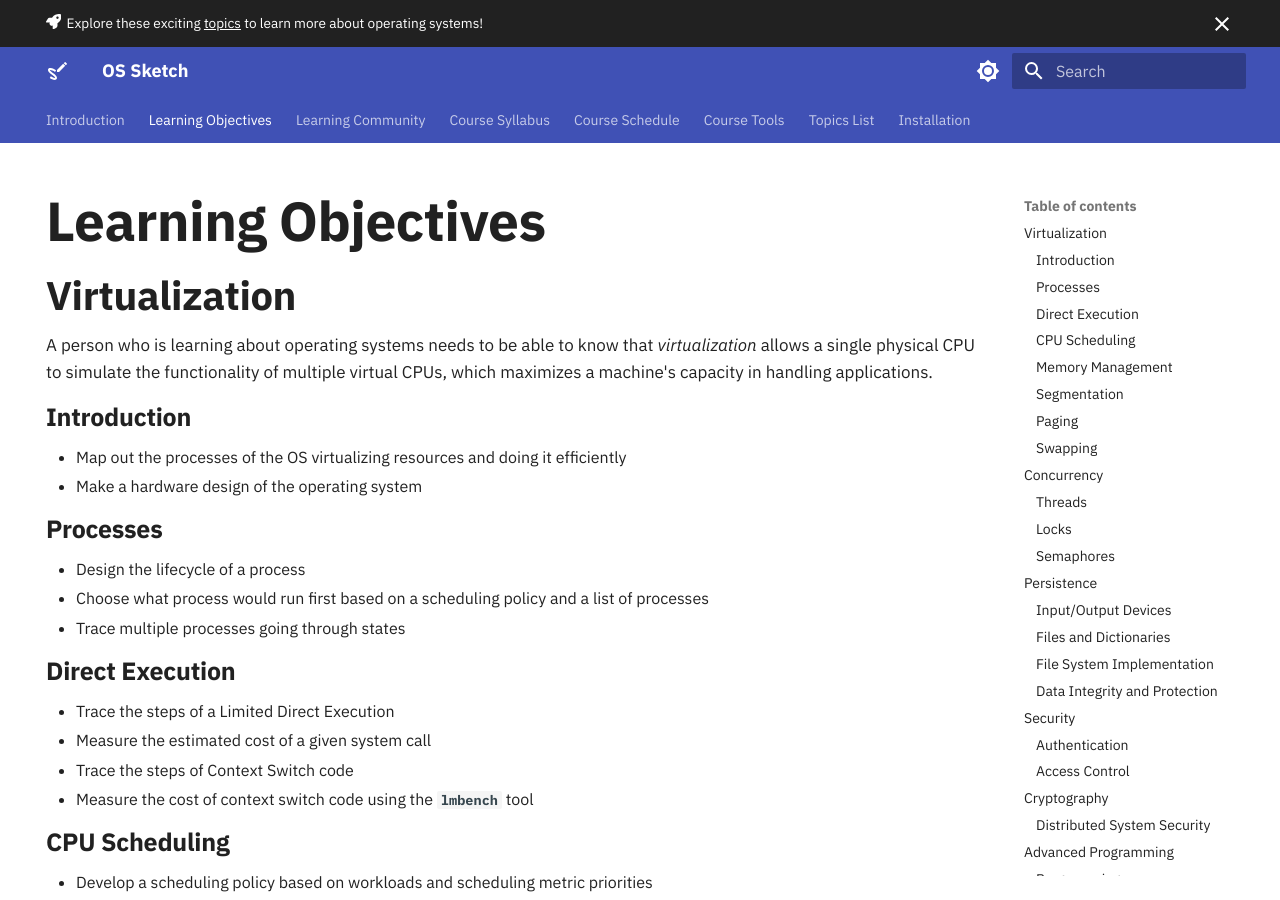
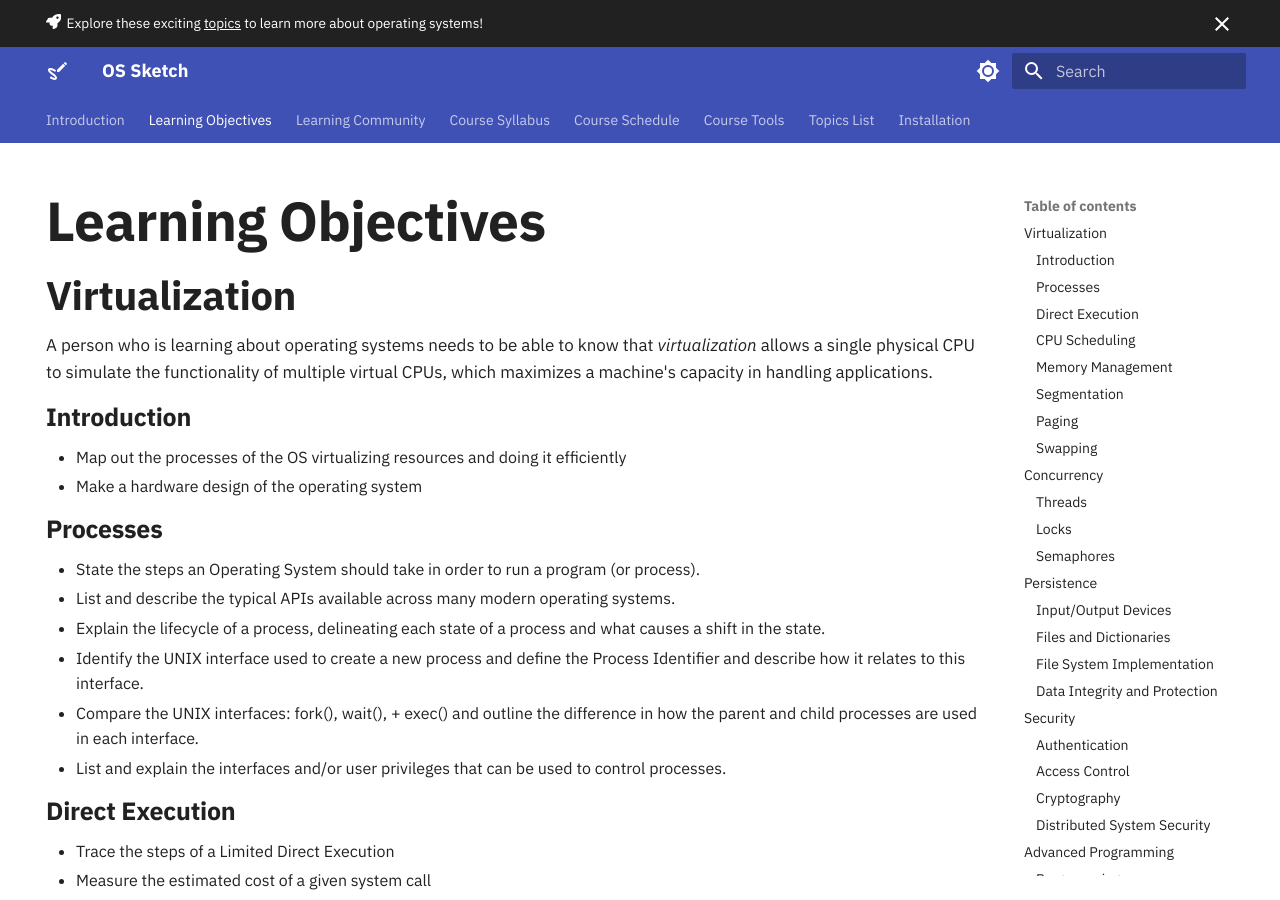
Before and after one commit to OS-Sketch/www.os-sketch.com, an MkDocs documentation site: the page built from docs/operating-systems/learning-objectives.md, in a window 1280 px wide and 900 px high. Built offline with MkDocs 1.6.1 and Material for MkDocs 9.7.7, drawn with Linux system fonts in a browser that asks for light colours.

Commit message:
adding last minute changes to processes section + heading level

```diff
--- a/docs/operating-systems/learning-objectives.md
+++ b/docs/operating-systems/learning-objectives.md
@@ -36,9 +36,12 @@
 
 ### Processes
 
-- Design the lifecycle of a process
-- Choose what process would run first based on a scheduling policy and a list of processes
-- Trace multiple processes going through states
+- State the steps an Operating System should take in order to run a program (or process).
+- List and describe the typical APIs available across many modern operating systems.
+- Explain the lifecycle of a process, delineating each state of a process and what causes a shift in the state.
+- Identify the UNIX interface used to create a new process and define the Process Identifier and describe how it relates to this interface.
+- Compare the UNIX interfaces: fork(), wait(), + exec() and outline the difference in how the parent and child processes are used in each interface.
+- List and explain the interfaces and/or user privileges that can be used to control processes.
 
 ### Direct Execution
 
@@ -144,7 +147,7 @@
 - Implement a reference monitor correctly
 - Given an access priority for an operating system, decide whether to use discretionary or mandatory access control
 
-## Cryptography
+### Cryptography
 
 - Implement a basic cypher within your OS
 - Maintain secrecy of the key for your cryptography
```
